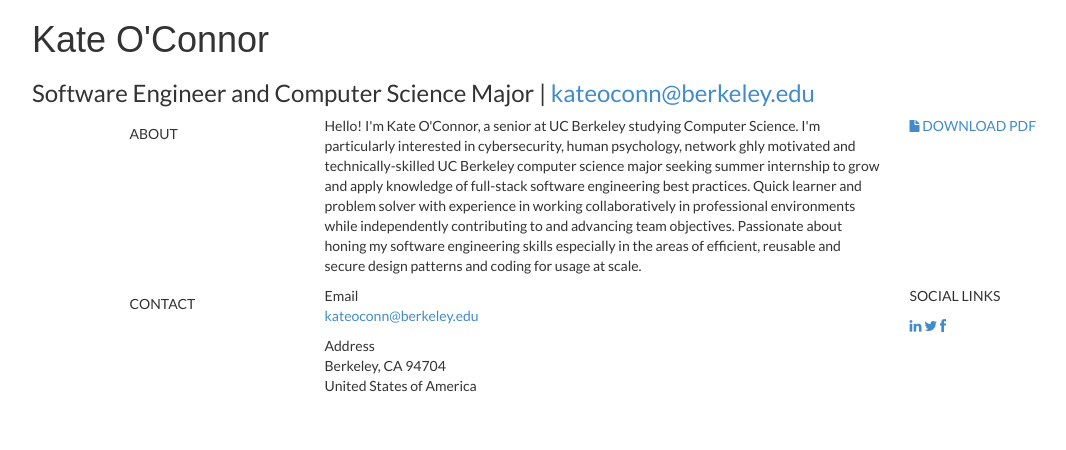
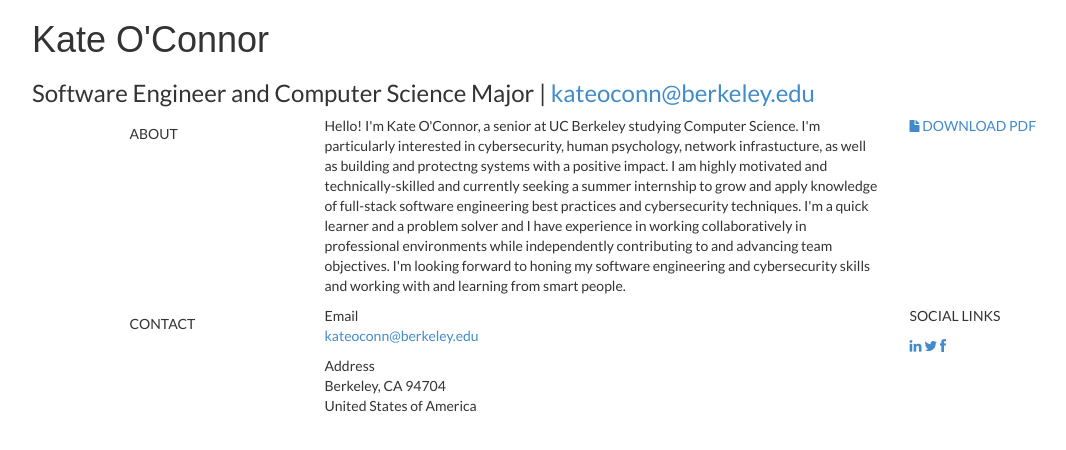
Before and after one commit to kateoconn1/kateoconn1.github.io, a plain HTML site: page index.html in a window 1280 px wide. Shown: the whole page, without its empty margins (38-1104 px from the left). Drawn offline with Linux system fonts and the light colour scheme.

Commit message:
Update index.html

```diff
--- a/index.html
+++ b/index.html
@@ -57,9 +57,11 @@
         </div>
         <div class="col-lg-6">
     <p>Hello! I'm Kate O'Connor, a senior at UC Berkeley studying Computer Science. I'm particularly interested in cybersecurity,
-        human psychology, network
-
-        ghly motivated and technically-skilled UC Berkeley computer science major seeking summer internship to grow and apply knowledge of full-stack software engineering best practices. Quick learner and problem solver with experience in working collaboratively in professional environments while independently contributing to and advancing team objectives. Passionate about honing my software engineering skills especially in the areas of efficient, reusable and secure design patterns and coding for usage at scale.
+        human psychology, network infrastucture, as well as building and protectng systems with a positive impact.
+        I am highly motivated and technically-skilled and currently seeking a summer internship to grow and apply knowledge of full-stack
+	software engineering best practices and cybersecurity techniques. I'm a quick learner and a problem solver and I have experience
+	in working collaboratively in professional environments while independently contributing to and advancing team objectives. I'm looking
+	forward to honing my software engineering and cybersecurity skills and working with and learning from smart people.
     </p>
     </div>
         <div class="col-lg-3">
```
